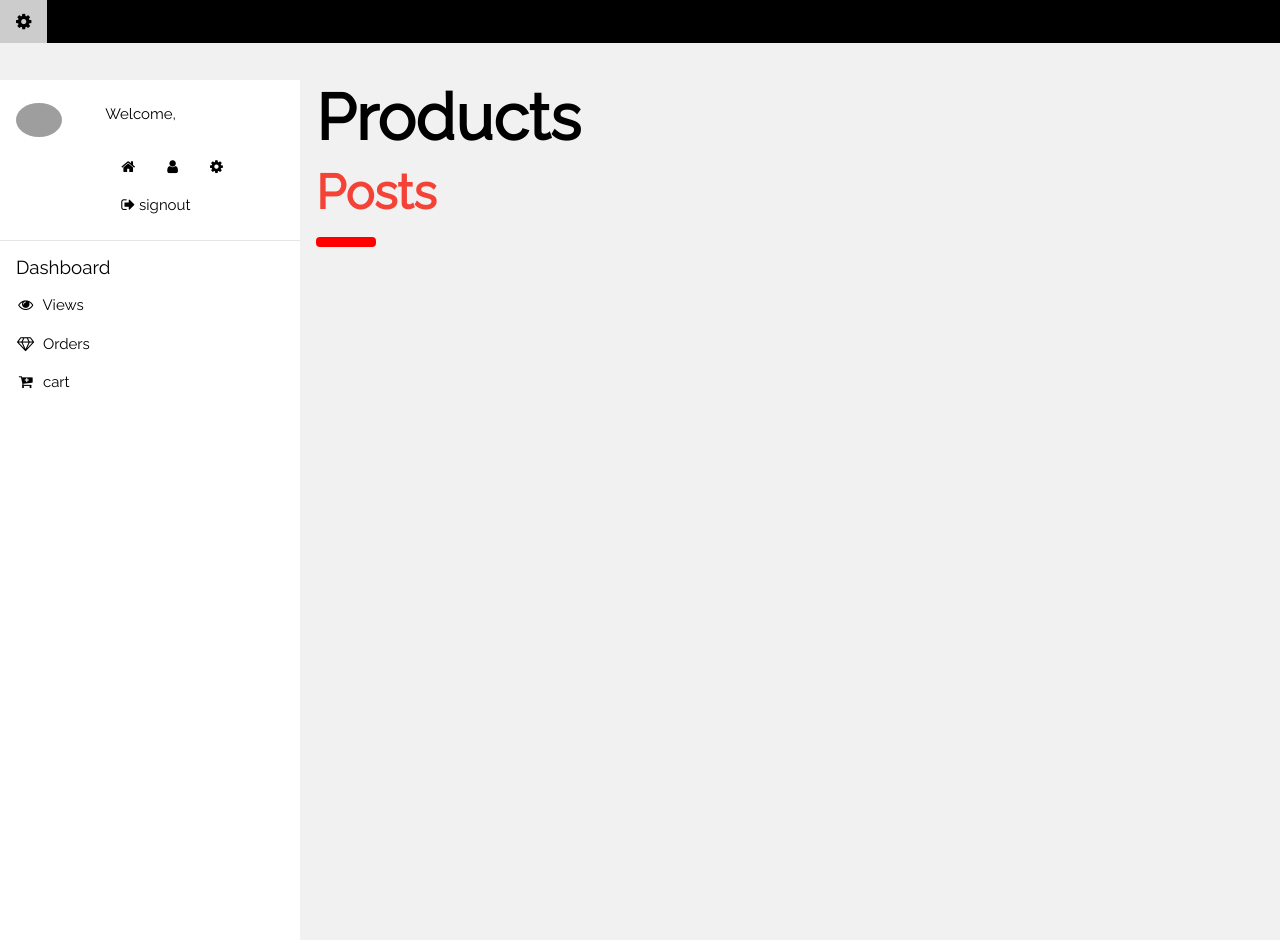
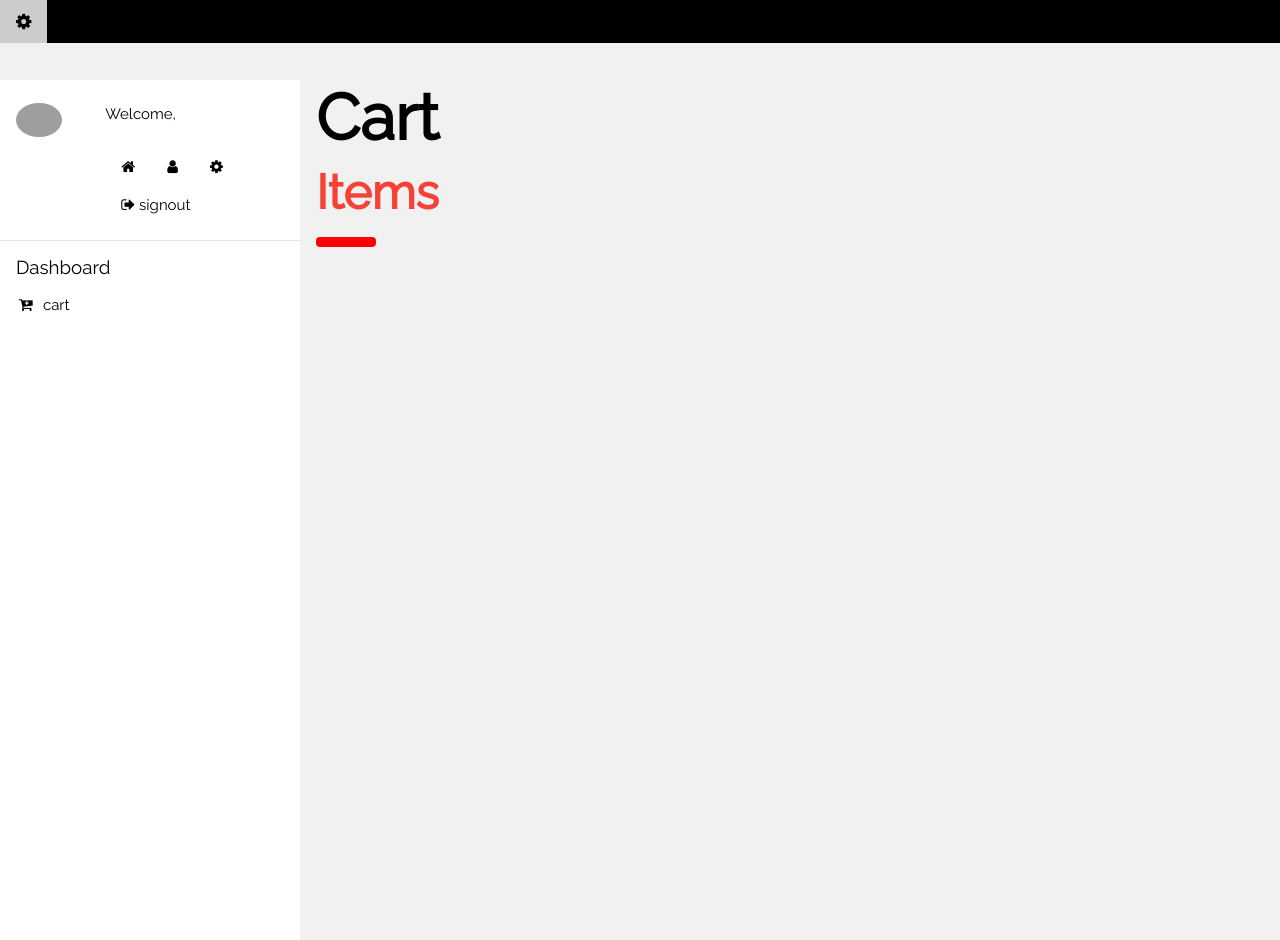
Before and after one commit to rabia101/latest-version-101, a PHP site: page /front-site/user_panel/index.php in a window 1280 px wide. Run offline with PHP 8.4, Linux system fonts and the light colour scheme; a user stored in the database is signed in; tables that the repository leaves empty or names only in its code hold one stand-in row (values such as "Sample post"); some libraries are stand-ins or nearby versions; grey boxes are pictures that could not be loaded.

Commit message:
fix some bugs

```diff
--- a/header/header.php
+++ b/header/header.php
@@ -52,6 +52,7 @@
         </div>
 
         <div class="w3-padding-64 w3-large w3-text-grey" style="font-weight:bold">
+
           <!-- <a href="#" class="w3-bar-item w3-button w3-padding"><i class="fa fa-users fa-fw"></i>Lawn</a>
           <a href="#" class="w3-bar-item w3-button w3-padding"><i class="fa fa-shirtsinbulk fa-fw"></i>Casuals</a> -->
           <a href="http://localhost/front-site/user_panel/index.php" class="w3-bar-item w3-button w3-padding"><i class="fa fa-cart-plus fa-fw"></i>Cart</a>
@@ -85,7 +86,7 @@
                     ';
                     if($d["type"]=="user")
                           {
-                           echo '<a href="http://localhost/front-site/user_panel/index.php" class="w3-bar-item w3-button"><i class="fa fa-gear"></i> Profile</a>';
+                            echo '<a href="http://localhost/front-site/user_panel/index.php" class="w3-bar-item w3-button"><img src="http://localhost/front-site/assets/dataimg/'.$d["image"].'"class="rounded-circle" alt="Cinque Terre" width="30px" height="30px"> Profile</a>';
                           }
                           else
                           {
--- a/index.php
+++ b/index.php
@@ -5,10 +5,10 @@
 
 if(isset($_SESSION['uid'])){
     $d=$_SESSION['uid'];
-  print_r($d);
+
   }
     else{
-      echo "not set";
+      echo "<marquee><span class='w3-red w3-wide'>Notice! You are Not Login. You are Visitor </span></marquee>";
     }
 ?>
 <br><br>
--- a/user_panel/index.php
+++ b/user_panel/index.php
@@ -12,8 +12,8 @@
 
 <!-- Header -->
 <div class="w3-container" style="margin-top:80px" id="showcase">
-    <h1 class="w3-jumbo"><b>Products</b></h1>
-    <h1 class="w3-xxxlarge w3-text-red"><b>Posts</b></h1>
+    <h1 class="w3-jumbo"><b>Cart</b></h1>
+    <h1 class="w3-xxxlarge w3-text-red"><b>Items</b></h1>
     <hr style="width:50px;border:5px solid red" class="w3-round">
   </div>
 <!-- First Photo Grid-->
@@ -32,9 +32,9 @@
       <div class="w3-container w3-white">
       <h3><b><?= $row['prd_name']?></b></h3>
         <div class="w3-container w3-border">
-        <h6 class="w3-opacity">Price <i class="fa fa-dollar" aria-hidden="true"></i>  <?=$row['prd_price']?></h6>
-        <h6 class="w3-opacity">Quantity <?=$row['prd_qty']?></h6>
-        <h6 class="w3-opacity w3-text-red">Total: <?=$row['total']?></h6>
+        <h6 class="w3-opacity w3-red">Price <i class="fa fa-dollar" aria-hidden="true"></i>  <?=$row['prd_price']?></h6>
+        <h6 class="w3-opacity w3-teal">Quantity <?=$row['prd_qty']?></h6>
+        <h6 class=" w3-black w3-text-red">Total:  <?=$row['total']?> Rs</h6>
        </div>
 
         <p class=""><i class="fa w3-text-orange fa-location-arrow" aria-hidden="true"></i> <?=$row['address']?></p>
--- a/user_panel/user_header.php
+++ b/user_panel/user_header.php
@@ -52,10 +52,7 @@
   <div class="w3-bar-block">
     <a href="#" class="w3-bar-item w3-button w3-padding-16 w3-hide-large w3-dark-grey w3-hover-black" onclick="w3_close()" title="close menu"><i class="fa fa-remove fa-fw"></i>  Close Menu</a>
 
-    <a href="#" class="w3-bar-item w3-button w3-padding"><i class="fa fa-eye fa-fw"></i>  Views</a>
-
-    <a href="#" class="w3-bar-item w3-button w3-padding"><i class="fa fa-diamond fa-fw"></i>  Orders</a>
-    <a href="#" class="w3-bar-item w3-button w3-padding"><i class="fa fa-cart-plus fa-fw"></i>  cart</a>
+  <a href="index.php" class="w3-bar-item w3-button w3-padding"><i class="fa fa-cart-plus fa-fw"></i>  cart</a>
     <br><br>
   </div>
 </nav>
@@ -68,7 +65,7 @@
 <div class="w3-main" style="margin-left:300px;margin-top:43px;">
     <?php
         $d=$_SESSION['uid'];
-        echo $d['customer_name'];
+
 
 
    } else {
```
